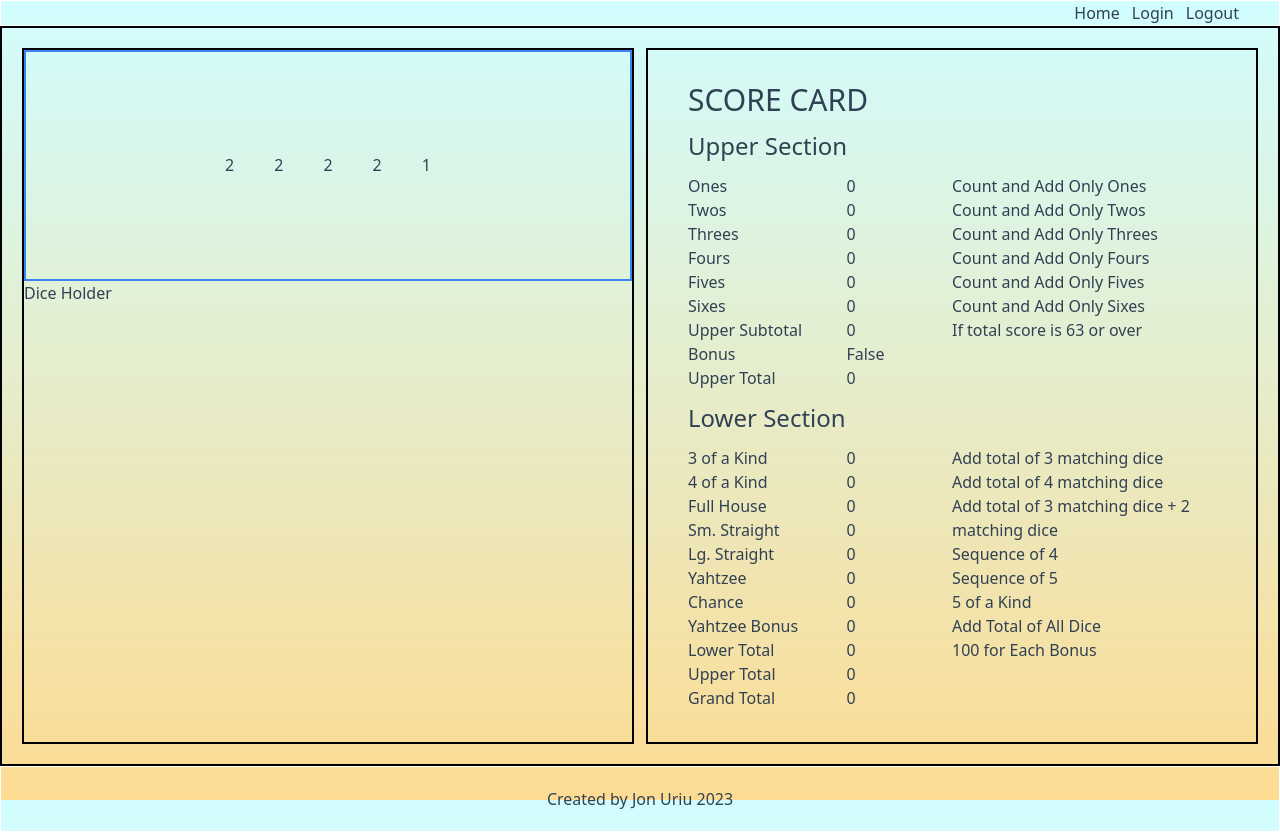
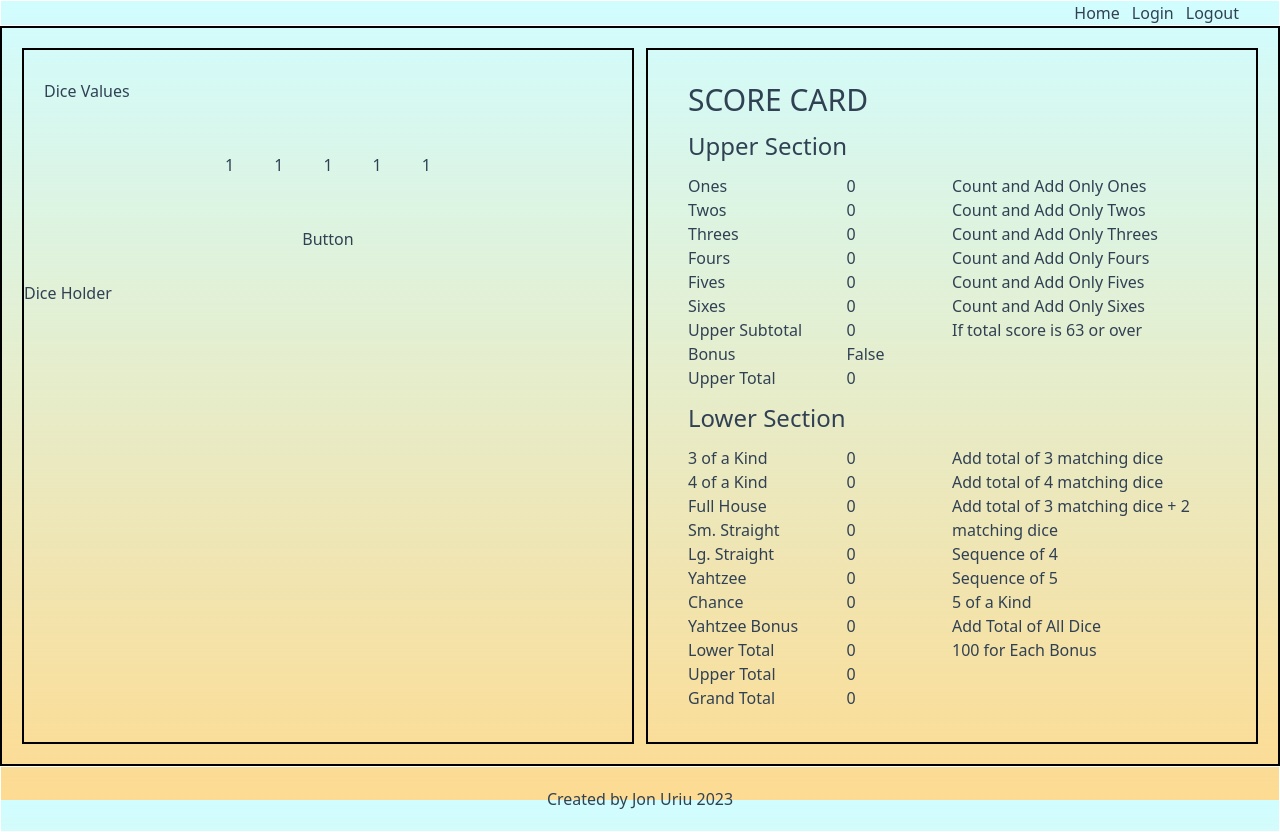
Before and after one commit to jduriu/yahtzee, a Next.js app in the folder yahtzee-front/: page /play in a window 1280 px wide. Built offline with nearby package versions, Linux system fonts and the light colour scheme.

Commit message:
create front end state for dice roller component

```diff
--- a/yahtzee-front/app/(game)/play/_components/_diceBoardComps/DiceRoller.tsx
+++ b/yahtzee-front/app/(game)/play/_components/_diceBoardComps/DiceRoller.tsx
@@ -2,42 +2,81 @@
 
 import { useState, useEffect } from "react"
 
+interface Dice {
+  name: string;
+  value: number;
+  setter: (num: number) => void;
+  open: boolean;
+}
+
+
 export default function DiceRoller() {
+  const [diceOne, setDiceOne] = useState(1)
+  const [diceTwo, setDiceTwo] = useState(1)
+  const [diceThree, setDiceThree] = useState(1)
+  const [diceFour, setDiceFour] = useState(1)
+  const [diceFive, setDiceFive] = useState(1)
+  const dice: Dice[] = [
+    {
+      "name": "d1",
+      "value": diceOne,
+      "setter": (num: number) => setDiceOne(num),
+      "open": true
+    },
+    {
+      "name": "d2",
+      "value": diceTwo,
+      "setter": (num: number) => setDiceOne(num),
+      "open": true
+    },
+    {
+      "name": "d3",
+      "value": diceThree,
+      "setter": (num: number) => setDiceOne(num),
+      "open": true
+    },
+    {
+      "name": "d4",
+      "value": diceFour,
+      "setter": (num: number) => setDiceOne(num),
+      "open": true
+    },
+    {
+      "name": "d5",
+      "value": diceFive,
+      "setter": (num: number) => setDiceOne(num),
+      "open": true
+    },
+  ]
 
   const diceRoll = () => {
     const randomNum = Math.random() * (6 - 1) + 1
     return Math.round(randomNum)
   }
 
-  useEffect(() => {
-    setDiceOne(diceRoll)
-    setDiceTwo(diceRoll)
-    setDiceThree(diceRoll)
-    setDiceFour(diceRoll)
-    setDiceFive(diceRoll)
-  }, [])
-
-  const [diceOne, setDiceOne] = useState(0)
-  const [diceTwo, setDiceTwo] = useState(0)
-  const [diceThree, setDiceThree] = useState(0)
-  const [diceFour, setDiceFour] = useState(0)
-  const [diceFive, setDiceFive] = useState(0)
-
-
+  const rollOpenDice = (dice: Dice[]) => {
+    dice.map(diceProps => {
+      if (diceProps.open) {
+        const newDiceValue = diceRoll()
+        diceProps.setter(newDiceValue)
+      }
+    })
+  }
 
 
   return (
-    <div
-    className="w-full h-full
-    border-2 border-blue-500
-    flex items-center justify-center
-    gap-10"
-    >
-      <div>{diceOne}</div>
-      <div>{diceTwo}</div>
-      <div>{diceThree}</div>
-      <div>{diceFour}</div>
-      <div>{diceFive}</div>
+    <div className="w-full h-full flex flex-col gap-3 items-center justify-center p-5">
+      <div className="self-start">Dice Values</div>
+      <div
+      className="w-full h-[100px]
+      flex items-center justify-center
+      gap-10"
+      >
+        {dice.map(diceProps =>
+          <div key={diceProps.name}>{diceProps.value}</div>
+        )}
+      </div>
+      <div>Button</div>
     </div>
   )
 }
```
Also changed, not shown: yahtzee-front/utils/authUtils.tsx (+7 -6 lines), yahtzee-front/app/(game)/play/_components/_diceBoardComps/RollButton.tsx (added).
